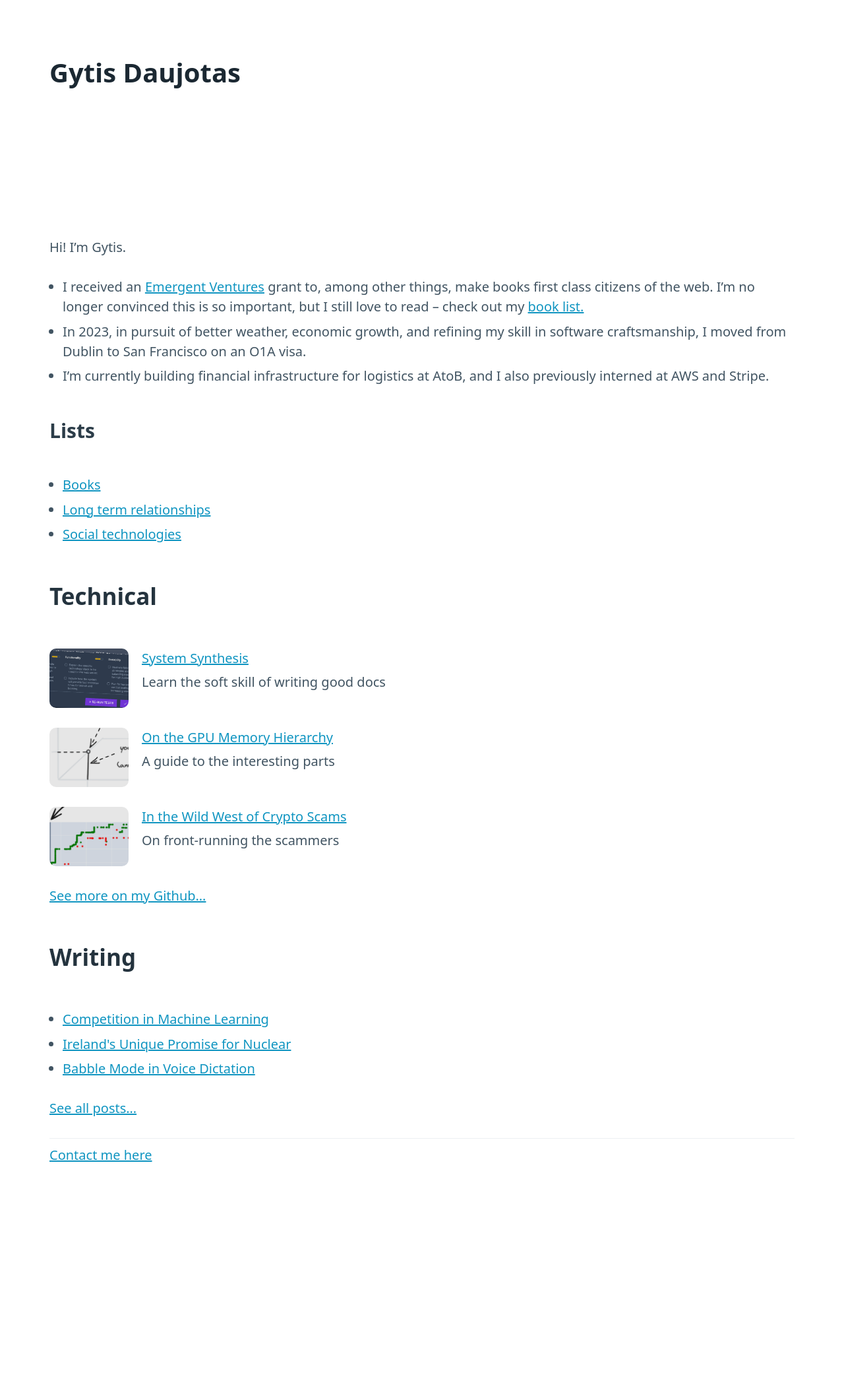
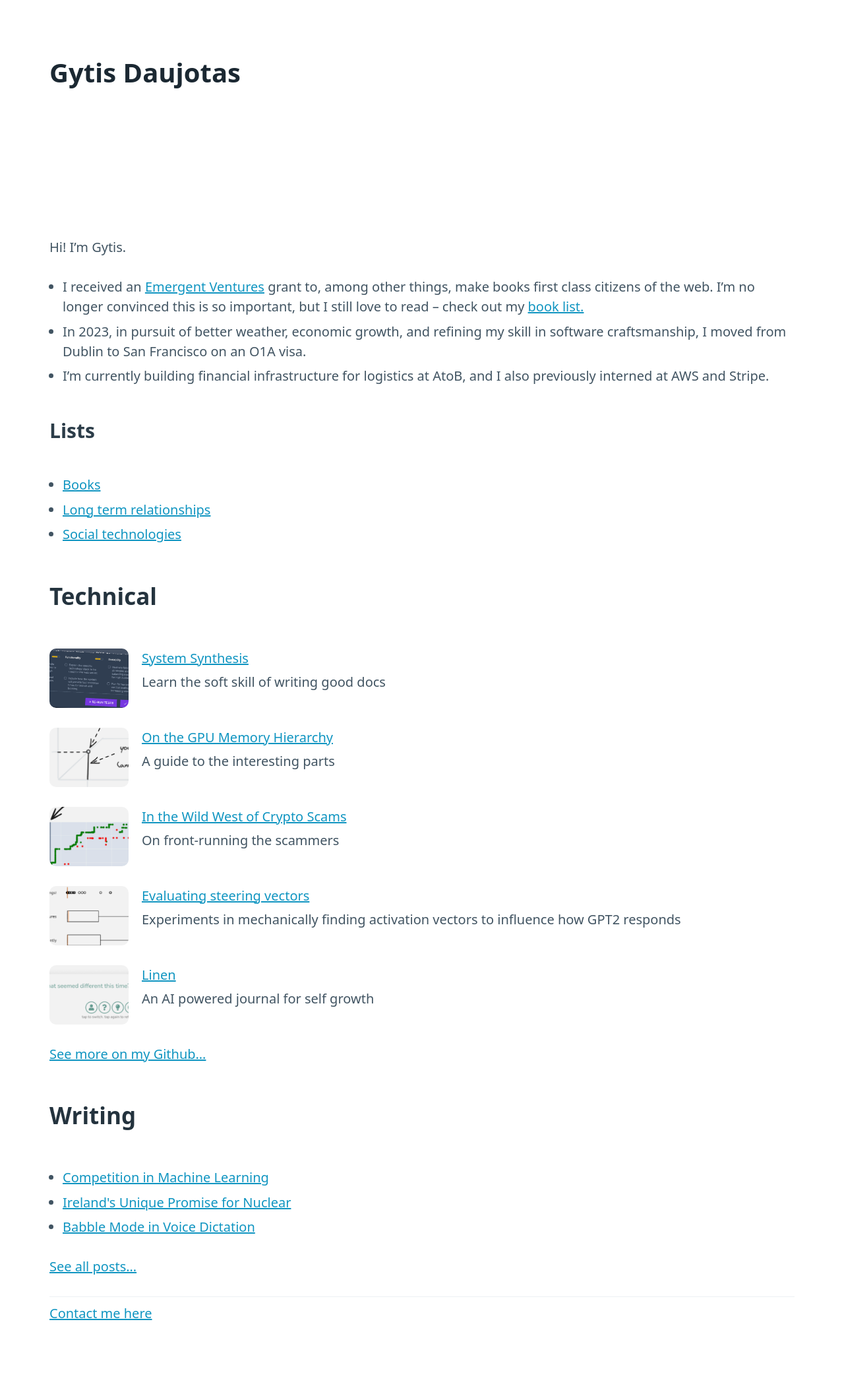
Before and after one commit to gytdau/website, a Jekyll site: the page built from index.md, in a window 1280 px wide. Shown: the whole page at 66% size. Built offline with Jekyll 4.4.1, drawn with Linux system fonts in a browser that asks for light colours; some web fonts are replaced; before the commit the page ends 1876 px from its top, so only the background shows below that.

Commit message:
Add more projects

```diff
--- a/_data/projects.yml
+++ b/_data/projects.yml
@@ -10,3 +10,11 @@
   description: "On front-running the scammers"
   image: "/assets/previews/3.png"
   link: "/2024/01/09/The-wild-west-of-crypto.html"
+- title: "Evaluating steering vectors"
+  description: "Experiments in mechanically finding activation vectors to influence how GPT2 responds"
+  image: "/assets/previews/4.png"
+  link: "https://www.lesswrong.com/posts/GGttHsdWHjh94cX5G/experiments-in-evaluating-steering-vectors"
+- title: "Linen"
+  description: "An AI powered journal for self growth"
+  image: "/assets/previews/5.png"
+  link: "https://www.minafahmi.com/ai-powered-journal"
--- a/assets/css/main.css
+++ b/assets/css/main.css
@@ -104,5 +104,5 @@ a {
   height: 4.5em;
   object-fit: cover;
   margin-bottom: 0.5em;
-  filter: brightness(0.9);
+  filter: brightness(0.95);
  }
```
Also changed, not shown: assets/previews/4.png (added), assets/previews/5.png (added).
